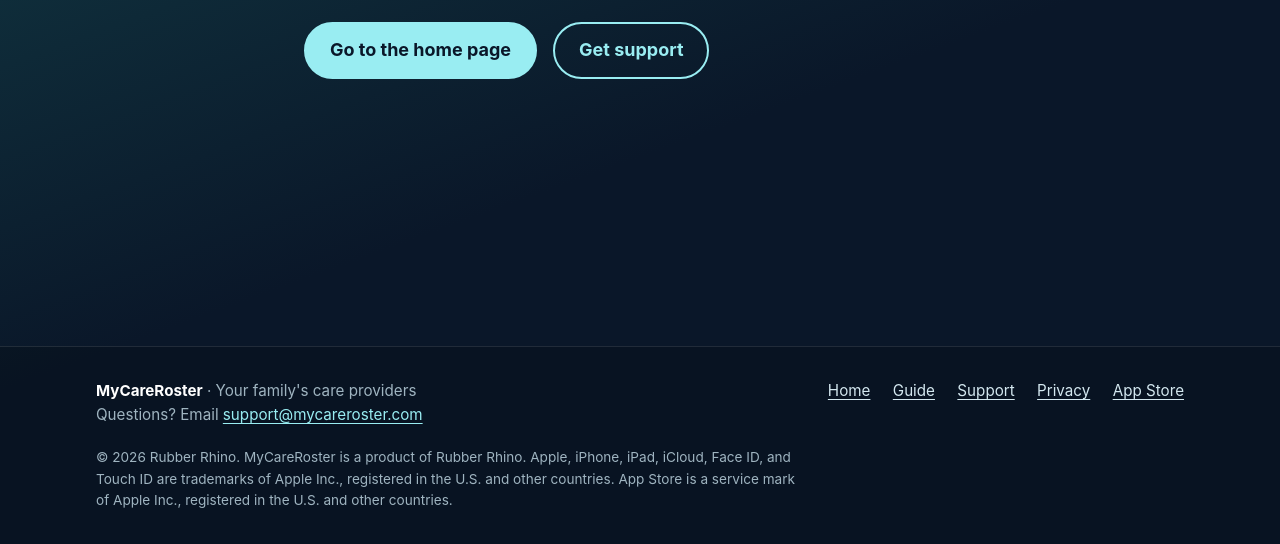
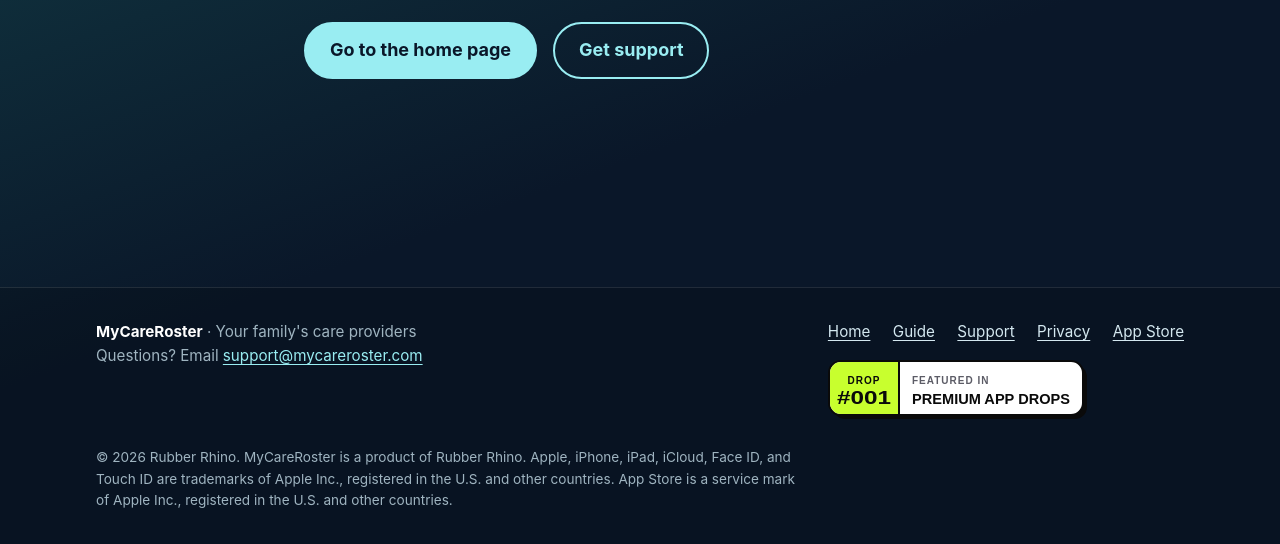
Before and after one commit to RR-Cadance/MyCareRoster.com, a plain HTML site: page 404.html in a window 1280 px wide. Shown: the part 256-800 px from the top of the page. Drawn offline with Linux system fonts and the light colour scheme.

Commit message:
Add the Premium App Drops (Drop #001) badge under the footer links on every page, linked with rel="sponsored"; serve the badge SVG from assets/img so visitors' browsers don't contact a third party, and note its source in the README

```diff
--- a/404.html
+++ b/404.html
@@ -47,6 +47,7 @@
         <p><strong>MyCareRoster</strong> · Your family's care providers</p>
         <p>Questions? Email <a href="mailto:support@mycareroster.com">support@mycareroster.com</a></p>
       </div>
+      <div class="footer-links">
         <nav class="footer-nav" aria-label="Footer">
           <ul>
             <li><a href="/">Home</a></li>
@@ -56,6 +57,8 @@
             <li><a href="https://apps.apple.com/app/id6816753619">App Store</a></li>
           </ul>
         </nav>
+        <p class="footer-badge"><a href="https://premiumappdrops.com/drops/mycareroster-health-care-vault-2026-11-27-1a4b" rel="sponsored"><img src="/assets/img/premium-app-drops-badge.svg" alt="Featured in Premium App Drops, Drop #001" width="260" height="60"></a></p>
+      </div>
       <p class="legal">&copy; 2026 Rubber Rhino. MyCareRoster is a product of Rubber Rhino. Apple, iPhone, iPad, iCloud, Face ID, and Touch ID are trademarks of Apple Inc., registered in the U.S. and other countries. App Store is a service mark of Apple Inc., registered in the U.S. and other countries.</p>
     </div>
   </footer>
--- a/assets/css/site.css
+++ b/assets/css/site.css
@@ -434,6 +434,8 @@ strong { color: var(--text); }
 .footer-nav li + li { margin-top: 0; }
 .footer-nav a { color: var(--text-2); }
 .site-footer p { margin: 0; }
+.site-footer .footer-badge { margin-top: 1rem; }
+.footer-badge a { display: inline-block; }
 .legal { font-size: 0.85rem; }
 
 /* ---------- Wider screens ---------- */
```
Also changed, not shown: guide/index.html (+3 -0 lines), index.html (+3 -0 lines), privacy/index.html (+3 -0 lines), support/index.html (+3 -0 lines), assets/img/premium-app-drops-badge.svg (added), 1 other file. Lines whose indentation alone changed are shown as unchanged.
